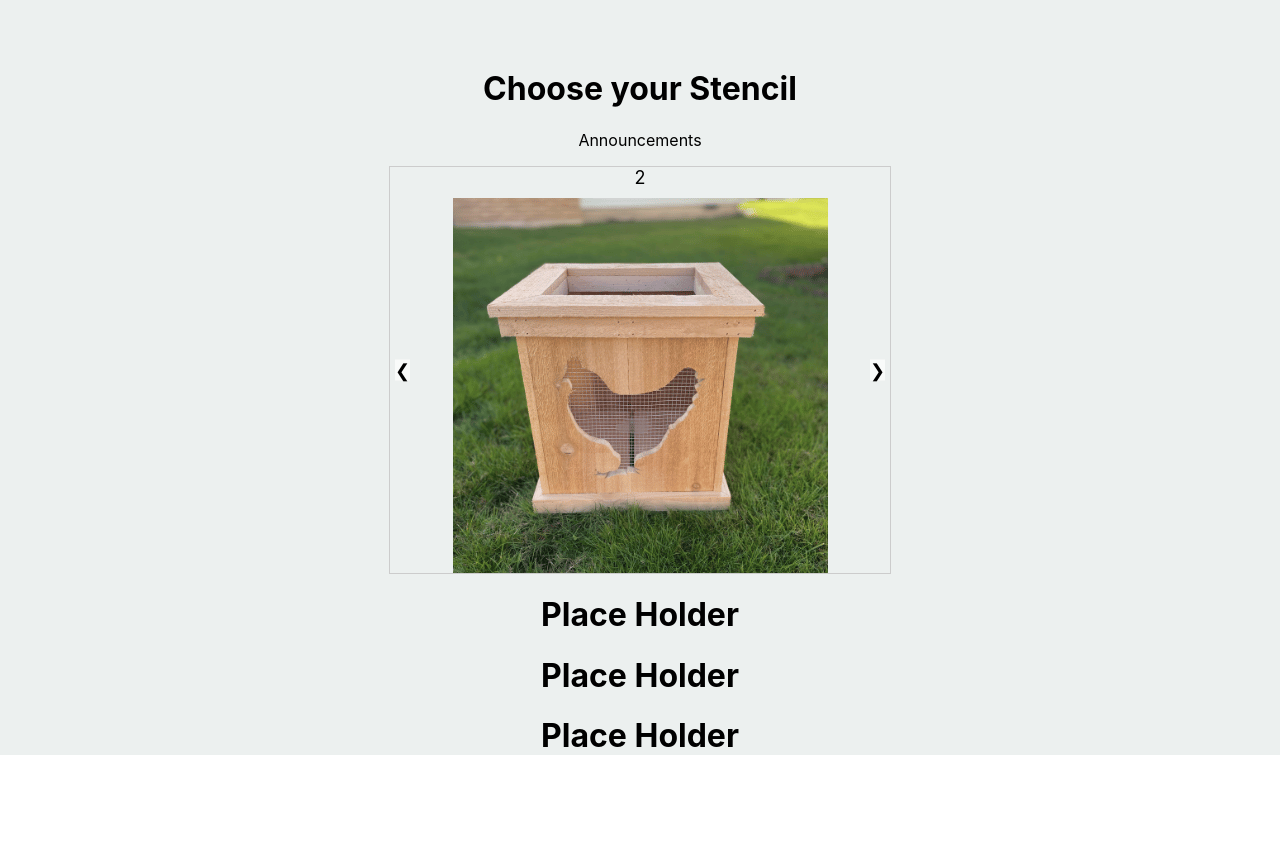
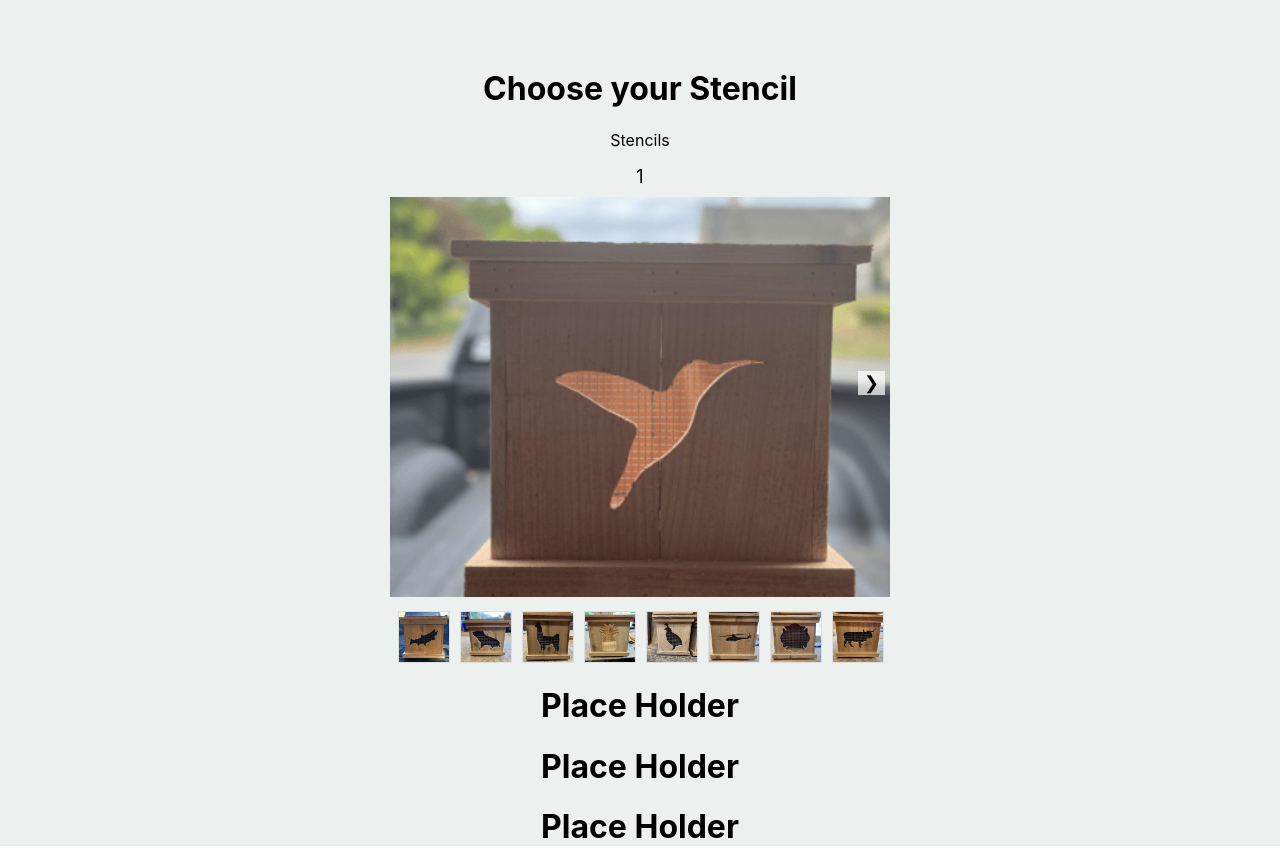
Before and after one commit to Shelcisco/Chucks-Planter-Boxes-, a React (Create React App) app: page /home in a window 1280 px wide. Shown: the part 520-1382 px from the top of the page. Before the commit the page ends 1297 px from the top, so only its background shows below. Built offline with nearby package versions, Linux system fonts and the light colour scheme.

Commit message:
Update Stencil Slideshow to show preview images

```diff
--- a/src/components/Gallery.js
+++ b/src/components/Gallery.js
@@ -1,6 +1,5 @@
 import React, { useEffect, useState } from "react";
-// import "../styles/Gallery.css"; // Create this CSS file for styling
-// import imageCompression from "rowser-image-compression";
+
 
 
 import B1 from "../assets/1.png"
@@ -56,14 +55,9 @@ import B40 from "../assets/40.png"
 
 
 function Gallery() {
-  // const [compressedImages, setCompressedImages] = useState([]);
 
 
-  // const images = useMemo(
-  //   () => [FIRST,1,2,3,4,5,6,7,8,9,10,11,12,13,14,15,16,18,19,20,21,22,23,24,25,26,27,28,29,30,31,32,33,35,36,37,38,39,40,41,42,43,44,45,46,47,48],
-  //   []
-
-    const announcements = [
+    const stencils = [
       {
         text: "1",
         image: B1,
@@ -258,53 +252,55 @@ function Gallery() {
       // Add more ojects as needed
     ];
 
-    const [currentAnnouncementIndex, setCurrentAnnouncementIndex] = useState(0);
+    const [currentStencilIndex, setCurrentStencilIndex] = useState(0);
 
-    const goToNextAnnouncement = () => {
-      setCurrentAnnouncementIndex((prevIndex) =>
-        prevIndex === announcements.length - 1 ? 0 : prevIndex + 1
-      );
+    const goToStencil = (index) => {
+      setCurrentStencilIndex(index);
     };
 
-    const goToPrevAnnouncement = () => {
-      setCurrentAnnouncementIndex((prevIndex) =>
-        prevIndex === 0 ? announcements.length - 1 : prevIndex - 1
-      );
+    const generatePreviewImages = () => {
+      const startIndex = Math.max(0, currentStencilIndex - 5);
+      const endIndex = Math.min(stencils.length - 1, startIndex + 11);
+
+      return stencils.slice(startIndex, endIndex + 1).map((stencil, index) => (
+        <img
+          key={startIndex + index}
+          src={stencil.image}
+          alt={`preview_image_${startIndex + index}`}
+          className={`preview-image ${startIndex + index === currentStencilIndex ? "active" : ""}`}
+          onClick={() => goToStencil(startIndex + index)}
+        />
+      ));
     };
 
-    useEffect(() => {
-      const interval = setInterval(goToNextAnnouncement, 3000); // Change slide every 3 seconds (adjust as needed)
-
-      return () => clearInterval(interval); // Cleanup on unmount
-    }, []);
-
-
-
     return (
- <div clasNAme="">
       <div className="Announce">
-<p>Announcements</p>
+        <p>Stencils</p>
         <div className="slideshow-container">
-        <div className="slideshow-ox">
+          <div className="slideshow-box">
+            <button className="arrow left" onClick={() => goToStencil(currentStencilIndex - 1)}>
+              &#10094;
+            </button>
             <div className="slideshow">
               <div className="announcement">
-              <p>{announcements[currentAnnouncementIndex].text}</p>
+                <p>{stencils[currentStencilIndex].text}</p>
                 <img
-                src={announcements[currentAnnouncementIndex].image}
-                alt="announcement_image"
+                  src={stencils[currentStencilIndex].image}
+                  alt="stencil_image"
+                  className="main-image"
                 />
               </div>
             </div>
-          <utton className="arrow left" onClick={goToPrevAnnouncement}>
-            &#10094;
-          </utton>
-          <utton className="arrow right" onClick={goToNextAnnouncement}>
+            <button className="arrow right" onClick={() => goToStencil(currentStencilIndex + 1)}>
               &#10095;
-          </utton>
+            </button>
+          </div>
+          <div className="preview-container">
+            {generatePreviewImages()}
           </div>
         </div>
- </div></div>
+      </div>
     );
-};
+  }
 
   export default Gallery;
--- a/src/index.css
+++ b/src/index.css
@@ -72,74 +72,14 @@ code {
   width: 100%;
 }
 
-/* CONTACT FORM */
-
-.contact {
-  color: var(--g1);
-  flex-wrap: wrap;
-  justify-content: space-between;
-  font-family: Segoe Script;
-
-}
-
-form {
-  width: 100%;
-  text-align: center;
-}
-
-form .form-group {
-  display: block;
-  width: 100%;
-  margin: 0.625rem 0;
-}
-
-form .form-input,
-form .form-textarea {
-  display: inline-block;
-  margin-left: 0;
-}
-
-
-form .form-input {
-  width: 40%;
-  padding: 0.75rem;
-  color: var(--g5);
-  background-color: var(--g1);
-  font-size: 1.2rem;
-  border: 1px solid var(--g4);
-  border-radius: 0.3rem;
-}
-
-.error{
-  color: red;
-}
-
-.btn {
-  text-align: center;
-  width: 10%;
-  border-radius: 5px;
-  padding: 0.5rem 1rem;
-  background-color: var(--g2);
-  color: var(--g5);
-  text-decoration: none;
-  margin: 0.5rem 0.5rem;
-
- display:inline-block;
-}
 
 
 /* SLIDESHOW */
 
 
-.Announce {
-  text-align: center;
-  margin-top: 20px;
-}
-
 .slideshow-container {
-  max-width: 500px; /* Adjust width as needed */
+  max-width: 500px;
   margin: 0 auto;
-  border: 1px solid #ccc; /* Border style */
   position: relative;
   overflow: hidden;
 }
@@ -152,10 +92,11 @@ form .form-input {
 
 .slideshow {
   display: flex;
-  justify-content: center; /* Center content horizontally */
-  align-items: center; /* Center content vertically */
+  justify-content: center;
+  align-items: center;
   overflow: hidden;
   position: relative;
+  width: 100%; /* Add this line */
 }
 
 .announcement {
@@ -172,9 +113,6 @@ form .form-input {
   max-width: 100%;
   height: auto;
   margin-top: 10px;
-  display: block;
-  margin-left: auto;
-  margin-right: auto;
 }
 
 .arrow {
@@ -189,6 +127,19 @@ form .form-input {
   transition: background-color 0.3s ease;
 }
 
+/* .arrow.left,
+.arrow.right {
+  position: absolute;
+  top: 50%;
+  transform: translateY(-50%);
+  background-color: rgba(255, 255, 255, 0.7);
+  border: none;
+  cursor: pointer;
+  outline: none;
+  font-size: 18px;
+  transition: background-color 0.3s ease;
+} */
+
 .arrow.left {
   left: 5px;
 }
@@ -200,3 +151,35 @@ form .form-input {
 .arrow:hover {
   background-color: rgba(0, 0, 0, 0.1);
 }
+
+.preview-container {
+  display: flex;
+  justify-content: center;
+  margin-top: 10px;
+  overflow-x: auto;
+  white-space: nowrap;
+}
+
+.preview-image {
+  width: 50px;
+  height: 50px;
+  margin: 0 5px;
+  cursor: pointer;
+  border: 1px solid #ddd;
+}
+
+.preview-image.active {
+  border: 2px solid #555;
+}
+
+.main-image {
+  width: 100%; /* Ensure the blown-up image spans the width */
+  max-height: 400px; /* Adjust the max height as needed */
+  object-fit: cover;
+}
+
+/* Add this to ensure arrows are visible */
+.arrow.left,
+.arrow.right {
+  display: block;
+}
```
Lines whose indentation alone changed are shown as unchanged.
